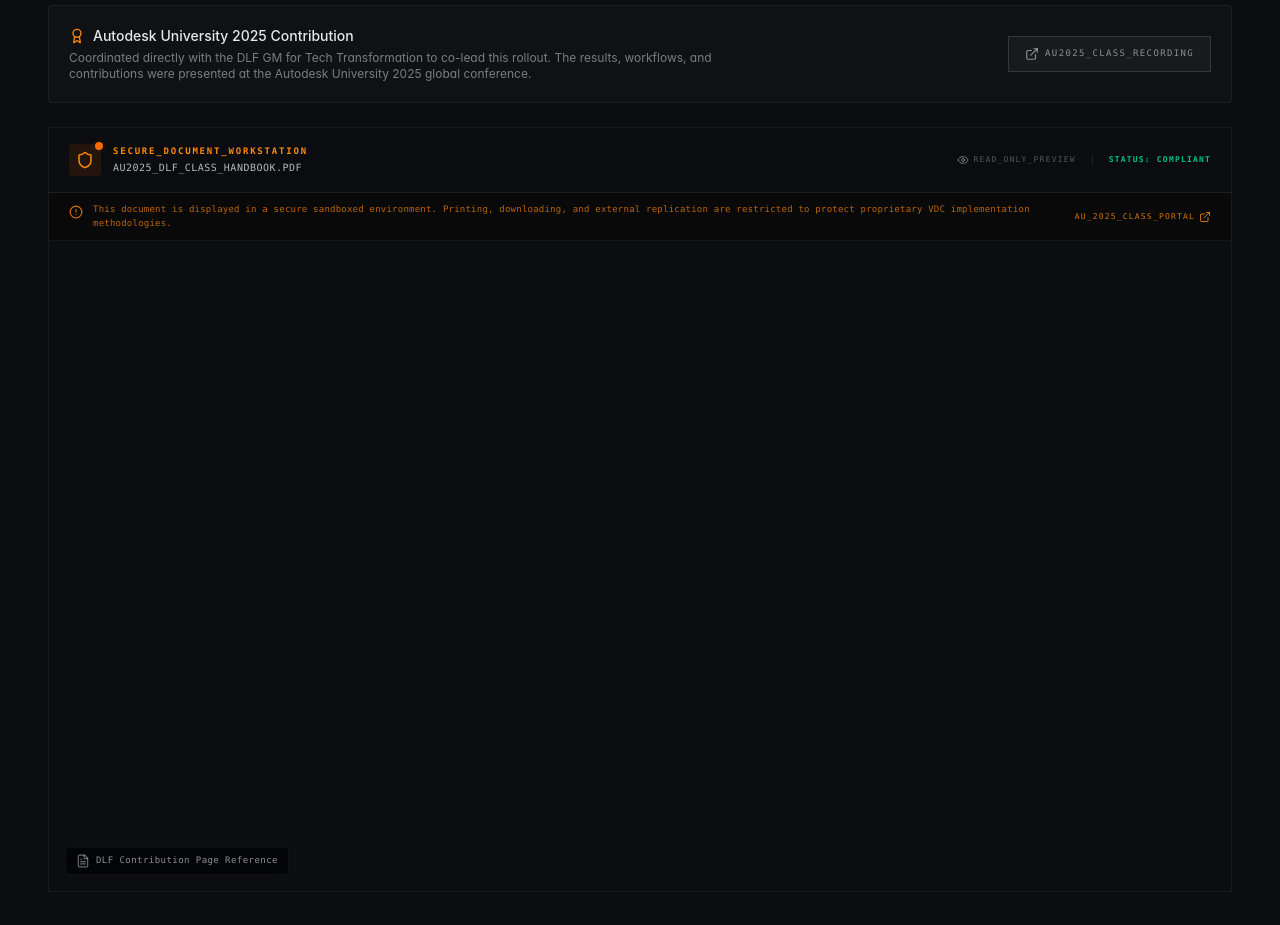
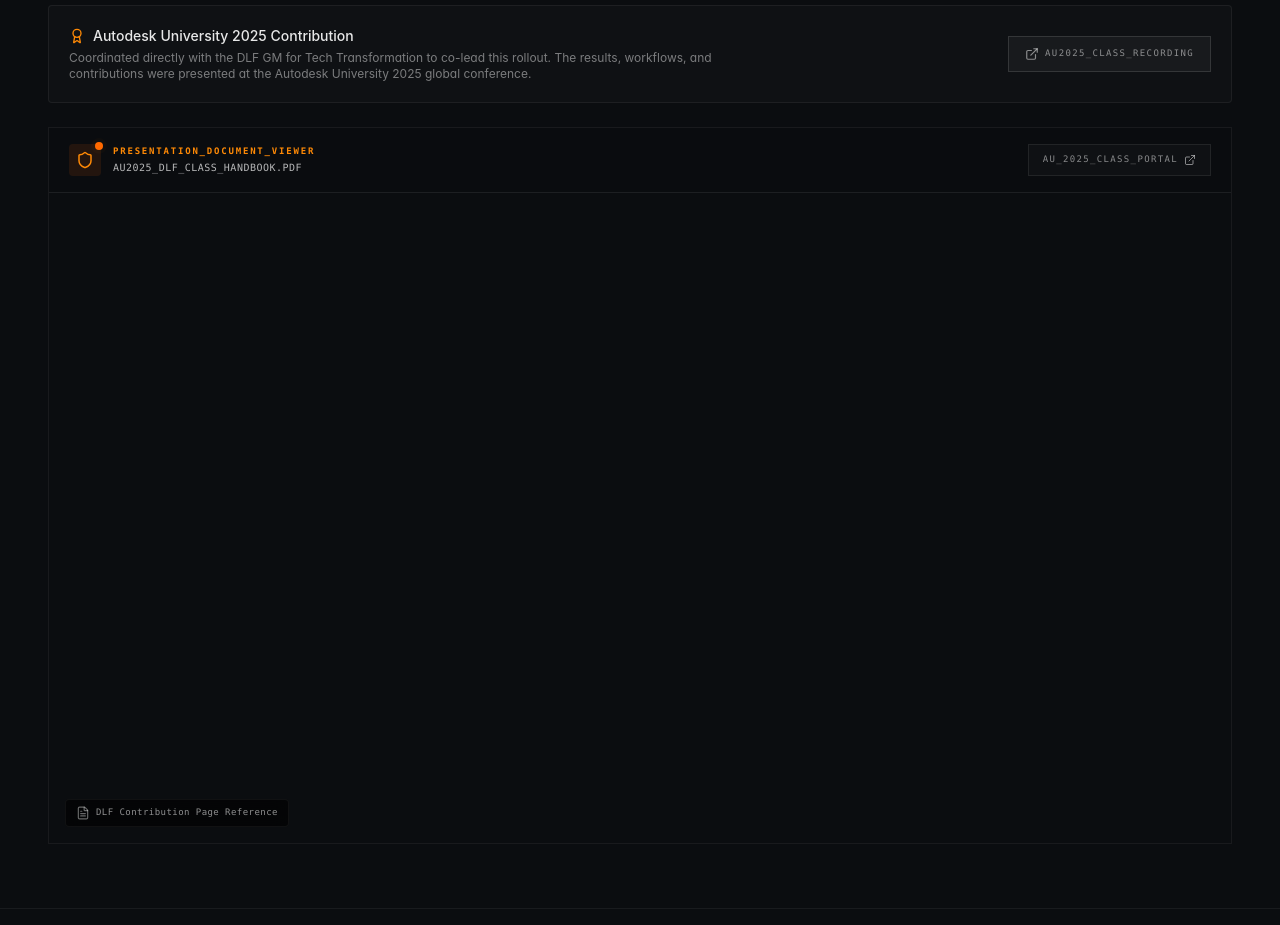
Before and after one commit to Shreyas-Agarwal/personal-portfolio, a Next.js app: page /projects/dlf-acc-implementation in a window 1280 px wide. Shown: the part 1220-2145 px from the top of the page. Built offline with nearby package versions, Linux system fonts and the light colour scheme.

Commit message:
pdf renderer

```diff
--- a/src/components/projects/PdfViewer.tsx
+++ b/src/components/projects/PdfViewer.tsx
@@ -1,6 +1,6 @@
 "use client";
 
-import { AlertCircle, ExternalLink, Eye, FileText, Shield } from "lucide-react";
+import { ExternalLink, FileText, Shield } from "lucide-react";
 import type React from "react";
 
 interface PdfViewerProps {
@@ -24,8 +24,8 @@
       onContextMenu={handleContextMenu}
       className="group relative flex flex-col overflow-hidden rounded-none border border-white/[0.08] bg-[#05070A] transition-all duration-300 hover:border-white/[0.15]"
     >
-      {/* Secure Header Banner */}
-      <div className="flex flex-col gap-2 border-b border-white/[0.08] bg-white/[0.02] px-5 py-4 sm:flex-row sm:items-center sm:justify-between">
+      {/* Document Header */}
+      <div className="flex flex-col gap-4 border-b border-white/[0.08] bg-white/[0.02] px-5 py-4 sm:flex-row sm:items-center sm:justify-between">
         <div className="flex items-center gap-3">
           <div className="relative flex h-8 w-8 items-center justify-center rounded-sm bg-orange-500/10 text-orange-400">
             <Shield className="h-4.5 w-4.5" />
@@ -37,7 +37,7 @@
           <div>
             <div className="flex items-center gap-2">
               <span className="font-mono text-[9px] font-bold tracking-[0.2em] text-orange-400">
-                SECURE_DOCUMENT_WORKSTATION
+                PRESENTATION_DOCUMENT_VIEWER
               </span>
             </div>
             <h4 className="font-mono text-[10px] tracking-wider text-white/70 mt-0.5">
@@ -46,33 +46,13 @@
           </div>
         </div>
 
-        <div className="flex items-center gap-4 font-mono text-[8px] tracking-[0.15em] text-white/30">
-          <div className="flex items-center gap-1">
-            <Eye className="h-3 w-3 text-white/40" />
-            READ_ONLY_PREVIEW
-          </div>
-          <div className="h-3 w-px bg-white/[0.08]" />
-          <span className="text-emerald-400/90 font-bold">STATUS: COMPLIANT</span>
-        </div>
-      </div>
-
-      {/* Warning Notice Banner */}
-      <div className="flex flex-col gap-3 border-b border-white/[0.06] bg-orange-500/[0.02] px-5 py-2.5 sm:flex-row sm:items-center sm:justify-between">
-        <div className="flex items-start gap-2.5">
-          <AlertCircle className="h-3.5 w-3.5 text-orange-400/80 shrink-0 mt-0.5" />
-          <p className="font-mono text-[9px] leading-normal tracking-wide text-orange-400/70">
-            This document is displayed in a secure sandboxed environment. Printing, downloading, and
-            external replication are restricted to protect proprietary VDC implementation
-            methodologies.
-          </p>
-        </div>
         <a
           href="https://www.autodesk.com/autodesk-university/class/DLFs-Journey-Toward-Smarter-Faster-Sharper-Construction-Delivery-Across-a-50-Million-Square-Foot-Portfolio-2025"
           target="_blank"
           rel="noopener noreferrer"
-          className="group flex items-center gap-1 shrink-0 font-mono text-[8px] tracking-[0.15em] text-orange-400/80 hover:text-orange-300 transition-colors uppercase"
+          className="group flex items-center gap-1.5 shrink-0 border border-white/[0.08] bg-white/[0.02] px-3.5 py-2 font-mono text-[9px] tracking-[0.15em] text-white/50 transition-all hover:border-white/20 hover:bg-white/[0.06] hover:text-white/80"
         >
-          AU_2025_Class_Portal
+          AU_2025_CLASS_PORTAL
           <ExternalLink className="h-3 w-3 transition-transform group-hover:-translate-y-0.5 group-hover:translate-x-0.5" />
         </a>
       </div>
```
